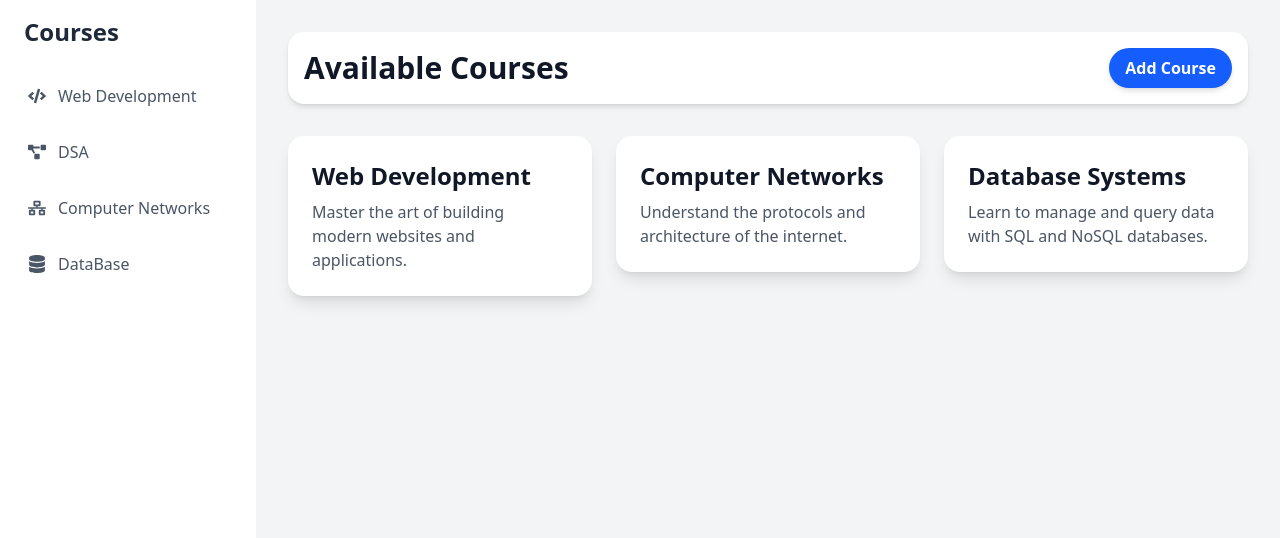
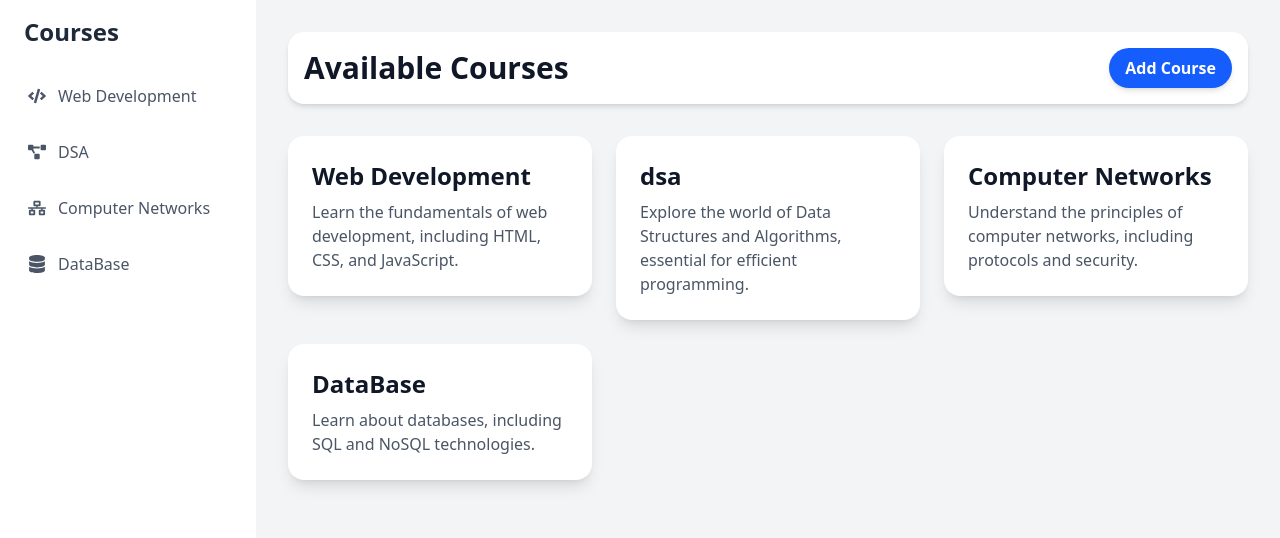
Before and after one commit to hari-dev-003/Learn_Mode, a React (Vite) app in the folder frontend/: page /courses in a window 1280 px wide. Shown: the top 538 px of the page. Built offline with nearby package versions, Linux system fonts and the light colour scheme.

Commit message:
hotfix: Made the contents in the as a map besides from the static content in the card.

```diff
--- a/frontend/src/data.js
+++ b/frontend/src/data.js
@@ -2,6 +2,7 @@ const data =[
    {
      courseId: 1,
      name: "Web Development",
+     description: "Learn the fundamentals of web development, including HTML, CSS, and JavaScript.",
      courses: [
        {
          id: 1,
@@ -26,6 +27,7 @@ const data =[
   {
     courseId: 2,
     name:"dsa",
+    description: "Explore the world of Data Structures and Algorithms, essential for efficient programming.",
     courses:[
       {
         id: 1,
@@ -50,6 +52,7 @@ const data =[
   {
     courseId: 3,
     name:"Computer Networks",
+    description: "Understand the principles of computer networks, including protocols and security.",
     courses:[
       {
         id: 1,
@@ -60,7 +63,7 @@ const data =[
       {
         id: 2,
         title: "TCP/IP Protocol Suite",
-        src: "https://www.youtube.com/embed/5j6k7l8m9n0o?si=6ya2XZ8tfTn-4n7r",
+        src:"https://www.youtube.com/embed/3b_TAYtzuho?si=WCnzmsS6bKNPZrdS" ,
         description: "Discover the TCP/IP protocol suite and its role in network communication."
       },
       {
@@ -74,6 +77,7 @@ const data =[
   {
     courseId: 4,
     name:"DataBase",
+    description: "Learn about databases, including SQL and NoSQL technologies.",
     courses:[
       {
         id: 1,
@@ -84,13 +88,13 @@ const data =[
       {
         id: 2,
         title: "SQL for Beginners",
-        src: "https://www.youtube.com/embed/8m9n0o1p2q3r?si=6ya2XZ8tfTn-4n7r",
+        src: "https://www.youtube.com/embed/-fW2X7fh7Yg?si=VKP_6TTO0UfAqwDL",
         description: "Discover how to use SQL to manage and query databases effectively."
       },
       {
         id: 3,
         title: "NoSQL Databases Overview",
-        src: "https://www.youtube.com/embed/9n0o1p2q3r4s?si=lToky4tDR_OwnROR",
+        src: "https://www.youtube.com/embed/xh4gy1lbL2k?si=CGqFVxgS8CrkdKaT",
         description: "Get an overview of NoSQL databases and their use cases."
       }
     ]
--- a/frontend/src/pages/CoursePage.jsx
+++ b/frontend/src/pages/CoursePage.jsx
@@ -4,6 +4,7 @@ import Popup from '../components/Popup';
 import { Link } from 'react-router-dom';
 import { useState } from 'react';
 import { FaBars } from 'react-icons/fa';
+import { data } from '../data'
 
 function CoursePage() {
   const [isSidebarOpen, setIsSidebarOpen] = useState(false);
@@ -56,26 +57,16 @@ function CoursePage() {
 
             {/* Course Grid */}
             <div className="mt-8 grid grid-cols-1 gap-6 sm:grid-cols-2 xl:grid-cols-3">
-              <Link to="/videos?name=Web%20Development">
-                <Card
-                  title="Web Development"
-                  description="Master the art of building modern websites and applications."
-                />
-              </Link>
-              <Link to="/videos?name=Computer%20Networks">
-                <Card
-                  title="Computer Networks"
-                  description="Understand the protocols and architecture of the internet."
-                />
-              </Link>
-              <Link to="/videos?name=DataBase">
-                <Card
-                  title="Database Systems"
-                  description="Learn to manage and query data with SQL and NoSQL databases."
-                />
-              </Link>
-            </div>
+              {data.map((course) => (
+                <Link to={`/videos?name=${course.name}`} key={course.id}>
+                  <Card
+                    title={course.name}
+                    description={course.description}
+                  />
+                </Link>
+              ))}
           </div>
+        </div>
         </div>
         {isPopupOpen && <Popup onClose={handleClosePopup} />}
       </main>
```
